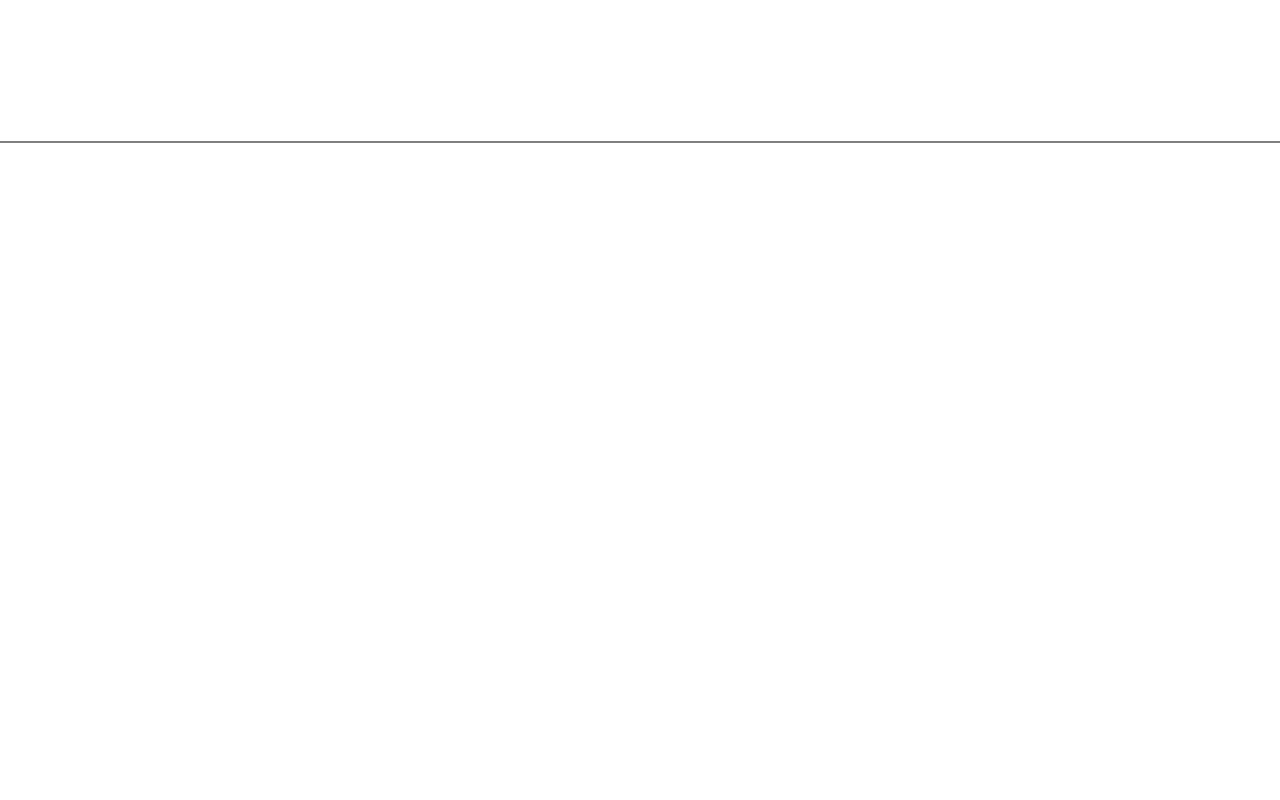
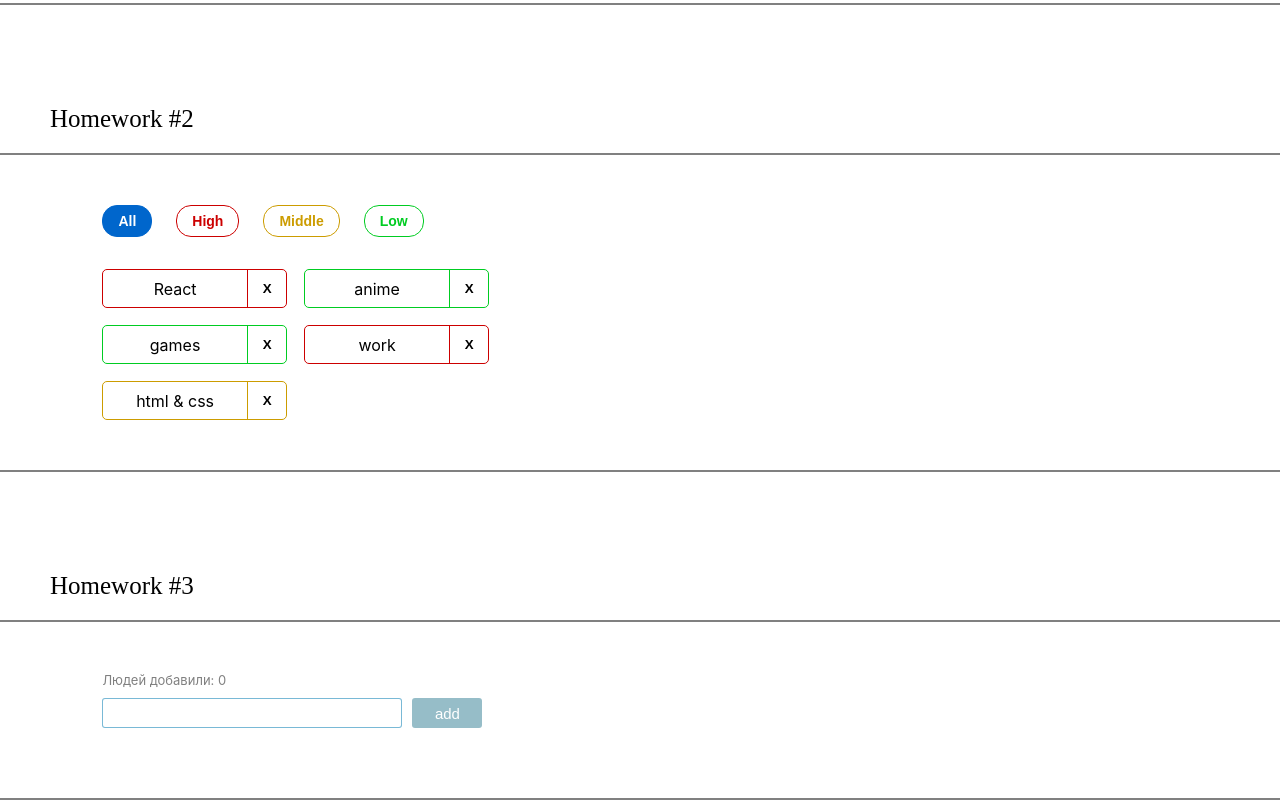
Before and after one commit to markalex11/hws2, a React (Create React App) app: page / in a window 1280 px wide. Shown: the part 507-1307 px from the top of the page. Before the commit the page ends 800 px from the top, so only its background shows below. Built offline with nearby package versions, Linux system fonts and the light colour scheme.

Commit message:
home work3

```diff
--- a/src/s1-main/App.module.css
+++ b/src/s1-main/App.module.css
@@ -6,9 +6,10 @@
 
 .hw {
     /*position: absolute;*/
-    height: 500px ;
+    /*height: 500px ;*/
     border-bottom: 2px solid gray;
-    padding: 20px 3%;
+    padding: 50px 8%;
+
 }
 
 .hwTitle {
--- a/src/s1-main/App.tsx
+++ b/src/s1-main/App.tsx
@@ -2,15 +2,17 @@ import React from 'react'
 import s from './App.module.css'
 import HW1 from '../s2-homeworks/hw01/HW1'
 import HW2 from "../s2-homeworks/hw02/HW2";
+import HW3 from "../s2-homeworks/hw03/HW3";
 
 function App() {
     return (
         <div className={s.App}>
-            {/*<HW1/>*/}
+            <HW1/>
             {/*раскомментировать по ходу выполнения*/}
             <HW2/>
-            {/*<HW3/>*/}
-            {/*<HW4/>*/}
+            <HW3/>
+            {/*<HW
+            4/>*/}
 
             {/*при выполнении дз 5 и более - закомментировать здесь дз 1-4, так как они есть внутри дз 5*/}
             {/*<HW5/>*/}
--- a/src/s2-homeworks/hw01/message-sender/MessageSender.module.css
+++ b/src/s2-homeworks/hw01/message-sender/MessageSender.module.css
@@ -4,7 +4,7 @@
     height: 80px;
     flex-direction: row;
     align-items: center;
-    position: fixed;
+    /*position: fixed;*/
     bottom: 30px;
     margin: 0 auto;
 
--- a/src/s2-homeworks/hw02/HW2.tsx
+++ b/src/s2-homeworks/hw02/HW2.tsx
@@ -53,7 +53,7 @@ function HW2() {
 
     const filteredAffairs = filterAffairs(affairs, filter)
     const deleteAffairCallback = (_id: number) => { // need to fix any
-        setAffairs(deleteAffair(filteredAffairs, _id))
+        setAffairs(deleteAffair(affairs, _id))
     }
 
     return (
--- a/src/s2-homeworks/hw02/affairs/affair/Affair.tsx
+++ b/src/s2-homeworks/hw02/affairs/affair/Affair.tsx
@@ -10,8 +10,8 @@ type AffairPropsType = {
 }
 
 function Affair(props: AffairPropsType) {
-    const deleteCallback = (_id:number) => {
-        props.deleteAffairCallback(_id)
+    const deleteCallback = () => {
+        props.deleteAffairCallback(props.affair._id)
     }
 
     const nameClass = s.name + ' ' + s2[props.affair.priority]
@@ -35,7 +35,7 @@ function Affair(props: AffairPropsType) {
             <button
                 id={'hw2-button-delete-' + props.affair._id}
                 className={buttonClass}
-                onClick={()=>deleteCallback(props.affair._id)}
+                onClick={deleteCallback}
 
             >
                 {/*текст кнопки могут изменить студенты*/}
--- a/src/s2-homeworks/hw03/Greeting.module.css
+++ b/src/s2-homeworks/hw03/Greeting.module.css
@@ -1,34 +1,88 @@
 .greetingForm {
+    display: flex;
+    flex-direction: column;
 }
 
 .inputAndButtonContainer {
+    display: flex;
+    flex-direction: row;
+    margin-top: 10px;
+    margin-bottom: 10px;
 }
 
 .error {
+    color: red;
+    margin-top: 10px;
 }
 
 .input {
+    width: 300px;
+    height: 30px;
+    background-color: white;
+    margin-right: 10px;
+    font-size: 15px;
+    border: 1px solid rgba(88, 168, 204, 0.8);
+    border-radius: 3px;
+
 }
 
 .input:focus {
+    width: 300px;
+    height: 30px;
+    background-color: white;
+    margin-right: 10px;
+    font-size: 15px;
+    border: 1px solid rgba(88, 168, 204, 0.8);
+    border-radius: 3px;
 }
 
 .errorInput {
+    width: 300px;
+    height: 30px;
+    background-color: white;
+    margin-right: 10px;
+    font-size: 15px;
+    border: 1px solid #cc0000;
+    border-radius: 3px;
+
 }
 
 .button {
+    height: 30px;
+    width: 70px;
+    background-color: rgba(1, 110, 246, 0.78);
+    border: none;
+    border-radius: 3px;
+    color: white;
+    font-size: 15px;
 }
 
 .button:focus {
 }
 
 .button:active {
+    height: 30px;
+    width: 70px;
+    background-color: rgba(1, 110, 246, 0.78);
+    border: none;
+    border-radius: 3px;
+    color: white;
+    font-size: 15px;
 }
 
 .button:disabled {
+    height: 30px;
+    width: 70px;
+    background-color: rgba(64, 135, 155, 0.55);
+    border: none;
+    border-radius: 3px;
+    color: white;
+    font-size: 15px;
 }
 
 .text {
+    color: gray;
+    font-size: 13px;
 }
 
 .greeting {
--- a/src/s2-homeworks/hw03/Greeting.tsx
+++ b/src/s2-homeworks/hw03/Greeting.tsx
@@ -2,14 +2,14 @@ import React, {ChangeEvent, KeyboardEvent} from 'react'
 import s from './Greeting.module.css'
 
 type GreetingPropsType = {
-    name: any // need to fix any
-    setNameCallback: any // need to fix any
-    addUser: any // need to fix any
-    onBlur: any // need to fix any
-    onEnter: any // need to fix any
-    error: any // need to fix any
-    totalUsers: any // need to fix any
-    lastUserName?: any // need to fix any
+    name: string // need to fix any
+    setNameCallback: (e:ChangeEvent<HTMLInputElement>) => void // need to fix any
+    addUser: ()=>void // need to fix any
+    onBlur: ()=>void // need to fix any
+    onEnter: (e:KeyboardEvent<HTMLInputElement>) => void // need to fix any
+    error: string // need to fix any
+    totalUsers: number // need to fix any
+    lastUserName?: string // need to fix any
 }
 
 // презентационная компонента (для верстальщика)
@@ -25,7 +25,7 @@ const Greeting: React.FC<GreetingPropsType> = (
         lastUserName,
     } // деструктуризация пропсов
 ) => {
-    const inputClass = s.errorInput // need to fix with (?:)
+    const inputClass = error? s.errorInput: s.input // need to fix with (?:)
 
     return (
         <div id={'hw3-form'} className={s.greetingForm}>
--- a/src/s2-homeworks/hw03/GreetingContainer.tsx
+++ b/src/s2-homeworks/hw03/GreetingContainer.tsx
@@ -3,18 +3,30 @@ import Greeting from './Greeting'
 import { UserType } from './HW3'
 
 type GreetingContainerPropsType = {
-    users: any // need to fix any
-    addUserCallback: any // need to fix any
+    users: Array<UserType> // need to fix any   DONE
+    addUserCallback: (name:string) => void // need to fix any
 }
 
-export const pureAddUser = (name: any, setError: any, setName: any, addUserCallback: any) => {
+export const pureAddUser = (name:string, setError: (er:string)=>void , setName: (newName:string)=>void, addUserCallback: (name:string)=>void) => {
     // если имя пустое - показать ошибку, иначе - добавить юзера и очистить инпут
+    if(!name.match(/\w+/g)){
+        setError('Ошибка! Введите имя!')
+    } else {
+        addUserCallback(name)
+        setName('')
+    }
 }
 
-export const pureOnBlur = (name: any, setError: any) => { // если имя пустое - показать ошибку
+export const pureOnBlur = (name: string, setError: (er:string)=>void) => { // если имя пустое - показать ошибку
+  if(!name.match(/\w+/g)){
+      setError('Ошибка! Введите имя!')
+  }
 }
 
-export const pureOnEnter = (e: any, addUser: any) => { // если нажата кнопка Enter - добавить
+export const pureOnEnter = (e:KeyboardEvent<HTMLInputElement>, addUser: ()=>void) => { // если нажата кнопка Enter - добавить
+    if(e.key === 'Enter'){
+        addUser()
+    }
 }
 
 // более простой и понятный для новичков
@@ -26,11 +38,11 @@ const GreetingContainer: React.FC<GreetingContainerPropsType> = ({
     addUserCallback,
 }) => {
     // деструктуризация пропсов
-    const [name, setName] = useState<any>('') // need to fix any
-    const [error, setError] = useState<any>('') // need to fix any
+    const [name, setName] = useState<string>('') // need to fix any    DONE
+    const [error, setError] = useState<string>('') // need to fix any   DONE
 
-    const setNameCallback = (e: any) => { // need to fix any
-        setName('some name') // need to fix
+    const setNameCallback = (event:ChangeEvent<HTMLInputElement>) => { // need to fix any  DONE
+        setName(event.currentTarget.value) // need to fix   DONE
 
         error && setError('')
     }
@@ -46,8 +58,8 @@ const GreetingContainer: React.FC<GreetingContainerPropsType> = ({
         pureOnEnter(e, addUser)
     }
 
-    const totalUsers = 0 // need to fix
-    const lastUserName = 'some name' // need to fix
+    const totalUsers = users.length // need to fix
+    const lastUserName = !users.length?'': users[users.length-1].name // need to fix
 
     return (
         <Greeting
--- a/src/s2-homeworks/hw03/HW3.tsx
+++ b/src/s2-homeworks/hw03/HW3.tsx
@@ -19,20 +19,20 @@ import GreetingContainer from './GreetingContainer'
 
 // types
 export type UserType = {
-    _id: any // need to fix any
-    name: any // need to fix any
+    _id: string // need to fix any   DONE
+    name: string // need to fix any    DONE
 }
 
-export const pureAddUserCallback = (name: any, setUsers: any, users: any) => { // need to fix any
-    const user = { // need to fix
+export const pureAddUserCallback = (name: string, setUsers: (newAr:Array<UserType>) => void, users: Array<UserType>) => { // need to fix any DONE
+    const user = { _id: v1() , name: name // need to fix  DONE
     }
     setUsers([...users, user])
 }
 
 const HW3 = () => {
-    const [users, setUsers] = useState<any>([]) // need to fix any
+    const [users, setUsers] = useState<Array<UserType>>([]) // need to fix any   DONE
 
-    const addUserCallback = (name: any) => { // need to fix any
+    const addUserCallback = (name: string) => { // need to fix any  DONE
         pureAddUserCallback(name, setUsers, users)
     }
 
```
Also changed, not shown: package.json (+4 -4 lines), 1 other file (tests, documents, lock files or other folders).
